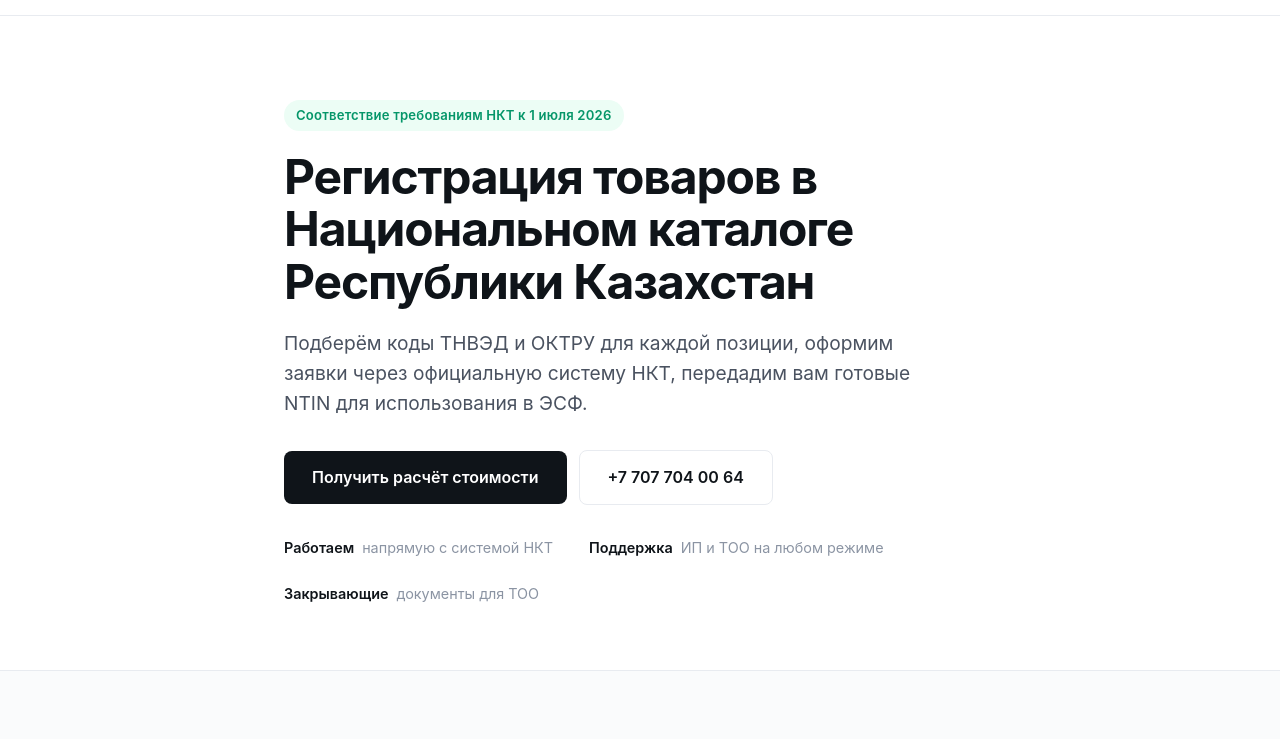
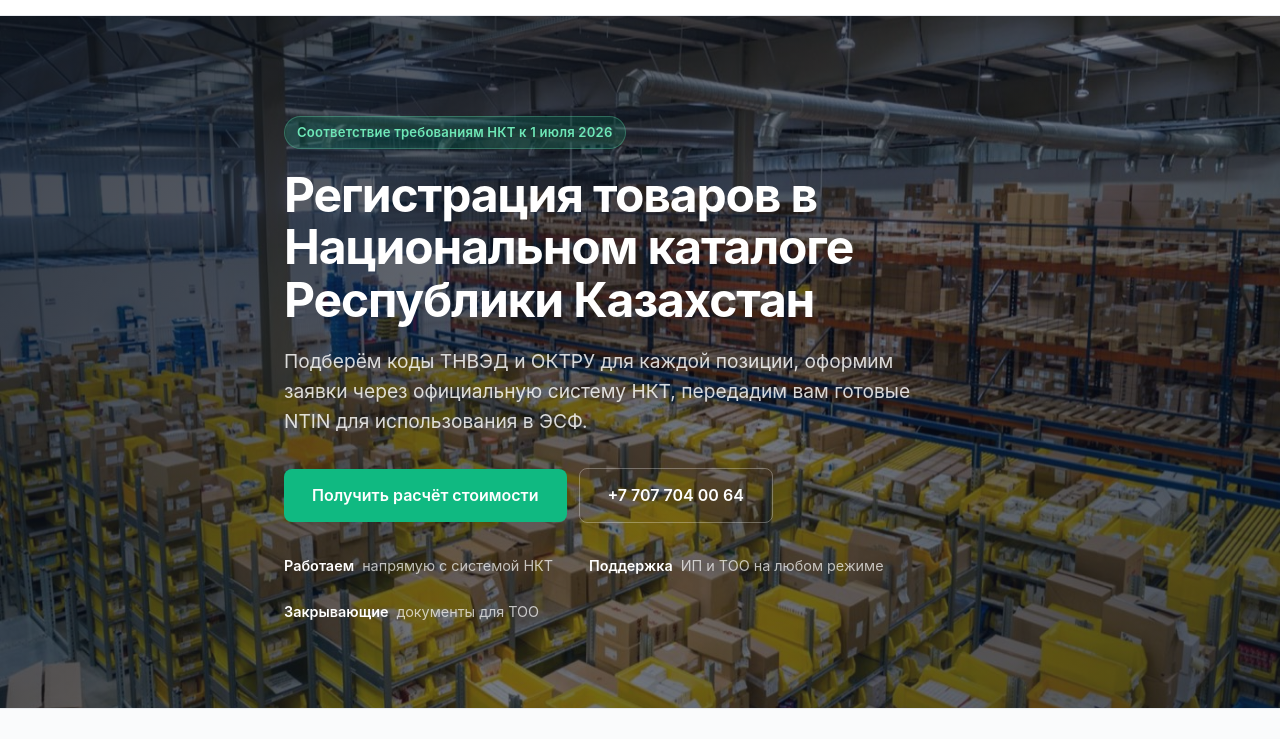
Before and after one commit to aslan797/nkt-medics, a plain HTML site: page index.html in a window 1280 px wide. Shown: the part 61-800 px from the top of the page. Drawn offline with Linux system fonts and the light colour scheme.

Commit message:
Add warehouse hero background image with dark overlay

```diff
--- a/index.html
+++ b/index.html
@@ -4,7 +4,7 @@
     <meta charset="UTF-8">
     <meta name="viewport" content="width=device-width, initial-scale=1.0">
     <title>Регистрация товаров в Национальном каталоге РК (НКТ) — nkt.medics.kz</title>
-    <meta name="description" content="Подготовим ваши товары для Национального каталога РК: подбор кодов ТНВЭД и ОКТРУ, оформление NTIN, подача через официальный API. Соответствие требованиям к 1 июля 2026.">
+    <meta name="description" content="Подготовим ваши товары для Национального каталога РК: подбор кодов ТНВЭД и ОКТРУ, оформление NTIN, официальная подача заявок. Соответствие требованиям к 1 июля 2026.">
     <meta name="keywords" content="НКТ Казахстан, регистрация товаров НКТ, Национальный каталог РК, NTIN, ТНВЭД, ОКТРУ, ЭСФ, регистрация в НКТ для ИП и ТОО">
     <meta name="robots" content="index, follow">
     <link rel="canonical" href="https://nkt.medics.kz/">
@@ -47,7 +47,7 @@
         {"@type": "Question", "name": "Кто обязан регистрировать товары в НКТ?",
          "acceptedAnswer": {"@type": "Answer", "text": "Все, кто продаёт товары в Казахстане: импортёры, отечественные производители, оптовая и розничная торговля, ИП и ТОО на любом режиме налогообложения."}},
         {"@type": "Question", "name": "Как происходит регистрация?",
-         "acceptedAnswer": {"@type": "Answer", "text": "Вы передаёте нам список товаров. Мы подбираем правильные коды ТНВЭД и ОКТРУ для каждой позиции, оформляем заявки через официальный API НКТ и передаём вам готовые NTIN-коды для использования в ЭСФ."}}
+         "acceptedAnswer": {"@type": "Answer", "text": "Вы передаёте нам список товаров. Мы подбираем правильные коды ТНВЭД и ОКТРУ для каждой позиции, оформляем заявки в официальной системе НКТ и передаём вам готовые NTIN-коды для использования в ЭСФ."}}
       ]
     }
     </script>
@@ -127,12 +127,20 @@
         @media (max-width: 640px) { .header-phone { display: none; } }
 
         /* HERO */
-        .hero { padding: 84px 0 64px; }
+        .hero {
+            padding: 100px 0 84px;
+            color: white;
+            background:
+                linear-gradient(135deg, rgba(8,15,28,0.78) 0%, rgba(8,15,28,0.55) 60%, rgba(8,15,28,0.7) 100%),
+                url('warehouse.jpg') center/cover no-repeat;
+            background-attachment: scroll;
+        }
         .hero-inner { max-width: 760px; }
         .eyebrow {
             display: inline-block;
-            color: var(--accent-dark);
-            background: var(--accent-soft);
+            color: #6ee7b7;
+            background: rgba(16,185,129,0.18);
+            border: 1px solid rgba(110,231,183,0.3);
             font-size: 0.82rem;
             font-weight: 600;
             padding: 5px 12px;
@@ -146,11 +154,11 @@
             line-height: 1.1;
             letter-spacing: -1.2px;
             margin-bottom: 20px;
-            color: var(--text);
+            color: white;
         }
         .hero-sub {
             font-size: clamp(1.05rem, 1.6vw, 1.2rem);
-            color: var(--text-soft);
+            color: rgba(255,255,255,0.82);
             margin-bottom: 32px;
             max-width: 640px;
             line-height: 1.55;
@@ -190,11 +198,15 @@
             display: flex;
             flex-wrap: wrap;
             gap: 24px 36px;
-            color: var(--muted);
+            color: rgba(255,255,255,0.7);
             font-size: 0.9rem;
         }
         .hero-meta div { display: flex; align-items: center; gap: 8px; }
-        .hero-meta strong { color: var(--text); font-weight: 600; }
+        .hero-meta strong { color: white; font-weight: 600; }
+        .hero .btn-primary { background: var(--accent); }
+        .hero .btn-primary:hover { background: var(--accent-dark); }
+        .hero .btn-secondary { background: transparent; color: white; border-color: rgba(255,255,255,0.3); }
+        .hero .btn-secondary:hover { border-color: white; background: rgba(255,255,255,0.05); }
 
         /* SECTION COMMON */
         section { padding: 72px 0; }
```
Also changed, not shown: warehouse.jpg (added).
